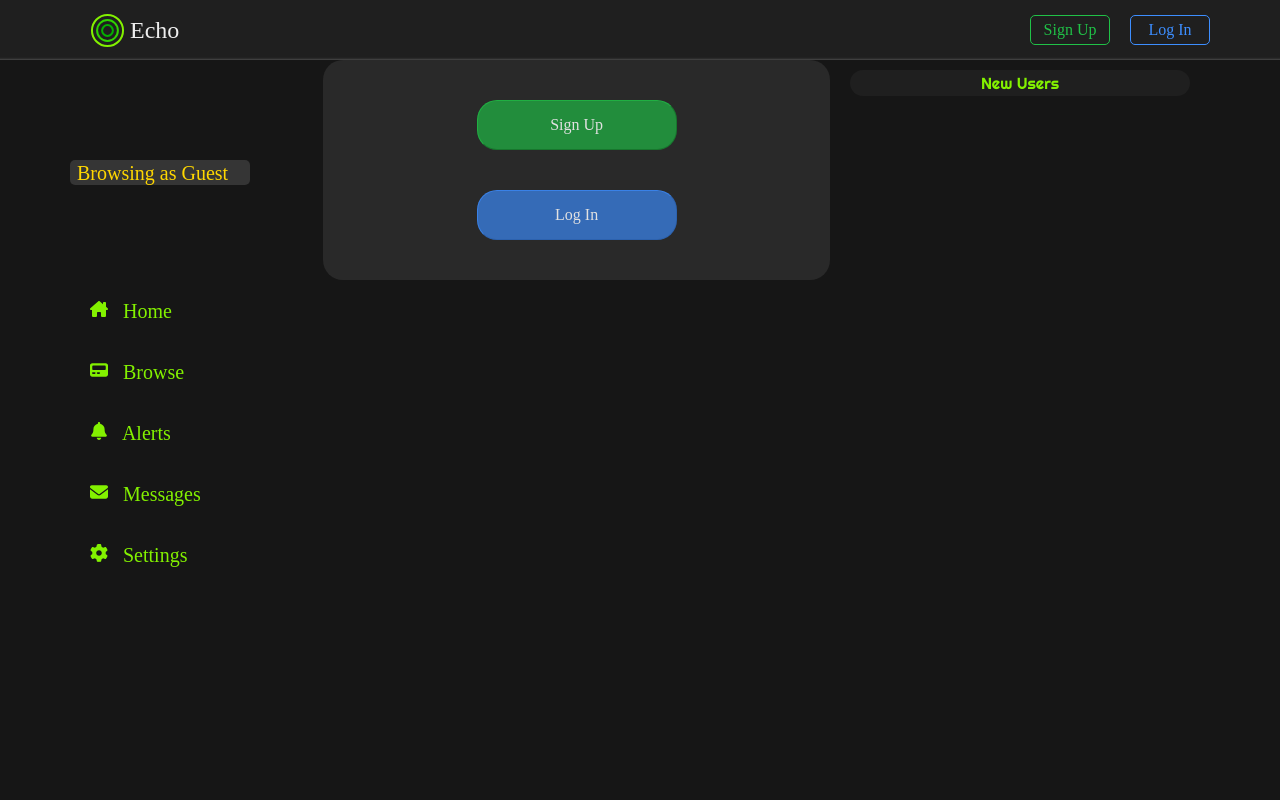
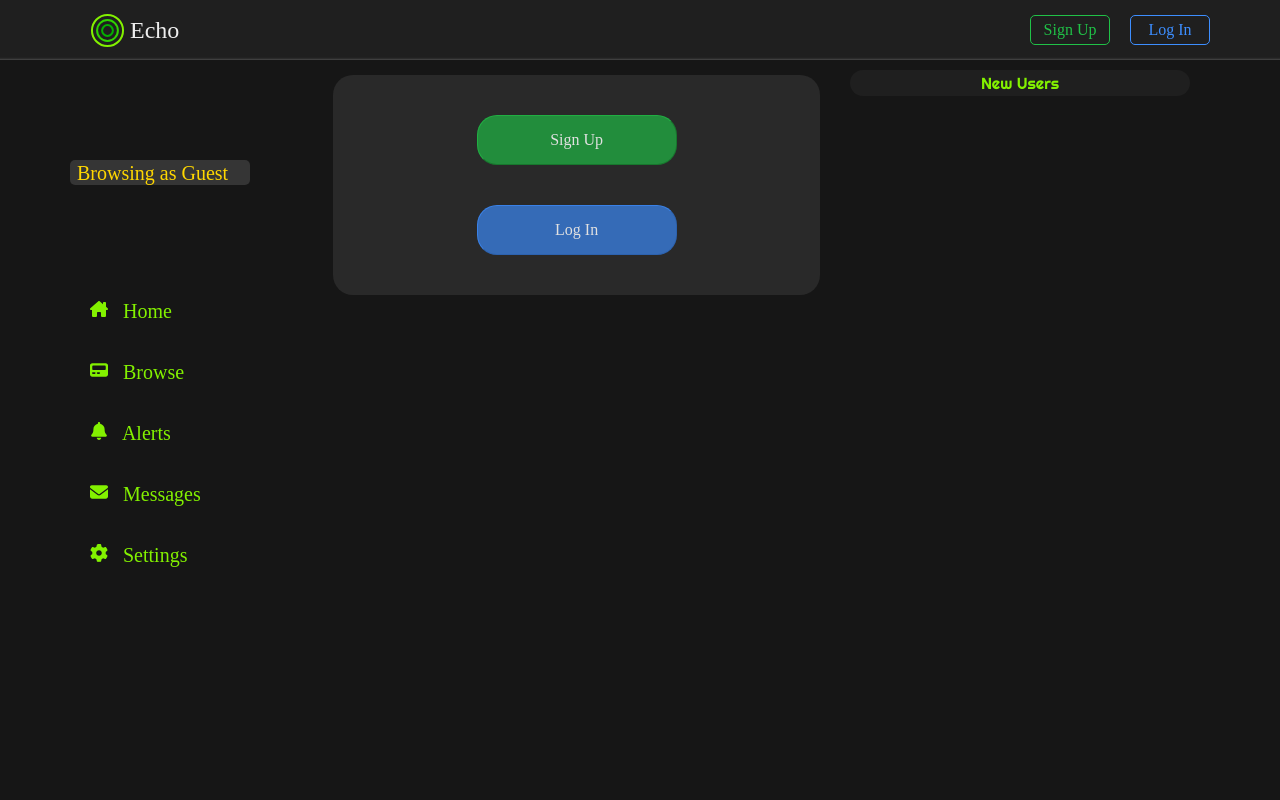
Before and after one commit to DamonTurcotte/echo-socialnet, a Django app: template templates/echo/settings.html in a window 1280 px wide. Run offline with Django 3.2, Linux system fonts and the light colour scheme; the template is opened without the code that fills it, so the values that code supplies are empty.

Commit message:
Add container element

```diff
--- a/templates/echo/settings.html
+++ b/templates/echo/settings.html
@@ -1,6 +1,7 @@
 {% extends 'base.html' %}
 {% block content %}
 
+<div class="section-container">
   <div class="settings-container">
     {% if user.is_authenticated %}
     <a class="settings-logout" href="{% url 'logout' %}?next={{request.path}}">
@@ -17,5 +18,6 @@
       </a>
     {% endif %}
   </div>
+</div>
 
 {% endblock %}
```
Lines whose indentation alone changed are shown as unchanged.
